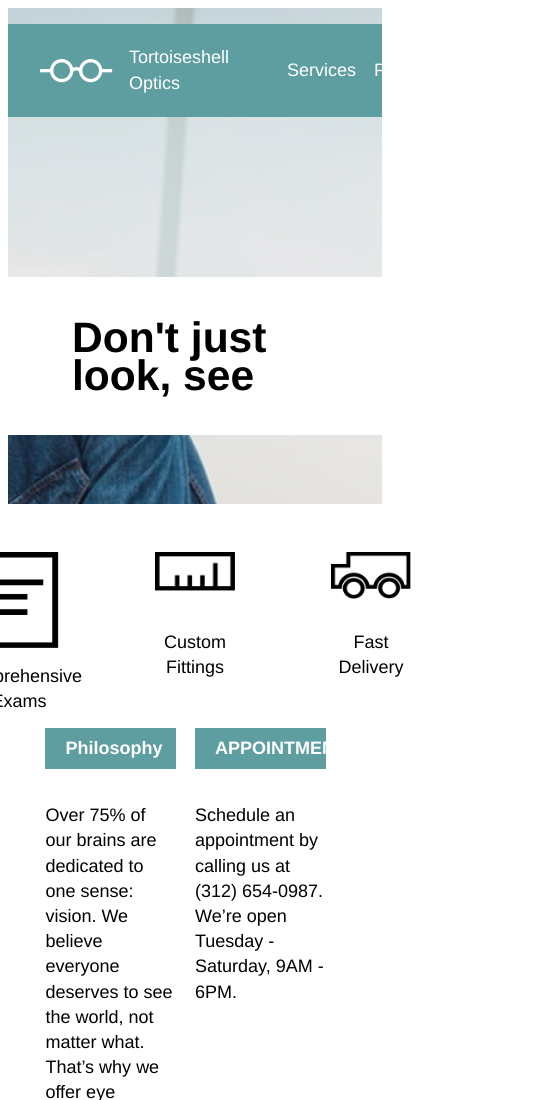
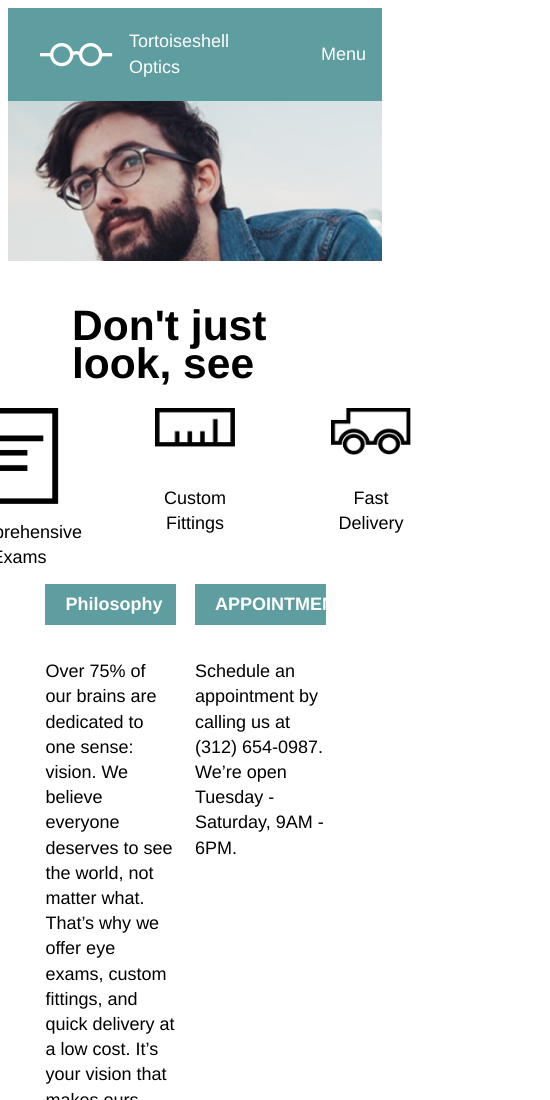
Before and after one commit to RASL10/optics, a plain HTML site: page index.html in a window 390 px wide. Shown: the top 1100 px of the page, 550 px wide, since content can reach past the window. Drawn offline with Linux system fonts and the light colour scheme.

Commit message:
mobile functionality

```diff
--- a/index.html
+++ b/index.html
@@ -19,8 +19,10 @@
         <li>Services</li>
         <li>Products</li>
         <li>Contacts</li>
+        <li class="mobile-nav">Menu</li>
       </ul>
     </div>
+
   </nav>
   <div class="flex container">
     <div class="main-banner">
--- a/resources/css/style.css
+++ b/resources/css/style.css
@@ -121,6 +121,10 @@ footer {
     align-items: center;
 }
 
+.mobile-nav {
+  display: none;
+}
+
 @media only screen and (max-width: 1024px){}
 nav.container {
     max-width: 100%;
@@ -132,6 +136,7 @@ header {
     padding-top: 0px;
     height: 22rem;
     width: 100%;
+
 }
 }
 
@@ -153,3 +158,47 @@ footer {
     width: 100%;
 }
 }
+
+@media only screen and (max-width: 700px){
+  .main-banner {
+    background-color: white;
+    display: inline-block;
+    margin-top: 10rem;
+    margin-right: -2rem;
+    line-height: 2.4rem;
+    padding: 1rem 4rem;
+    font-size: 1.33rem;
+  }
+}
+
+@media only screen and (max-width: 1024px){
+header {
+    padding-top: 0px;
+    height: 22rem;
+    width: 100%;
+    background-position: 20%;
+
+}
+}
+
+@media only screen and (max-width: 700px){
+header {
+    padding-top: 0px;
+    height: 22rem;
+    width: 100%;
+    background-position: 20%;
+
+}
+
+@media only screen and (max-width: 700px){
+li {
+    display: none
+}
+}
+
+@media only screen and (max-width: 700px){
+.mobile-nav {
+  list-style: none;
+  display: flex;
+}
+}
```
Lines whose indentation alone changed are shown as unchanged.
